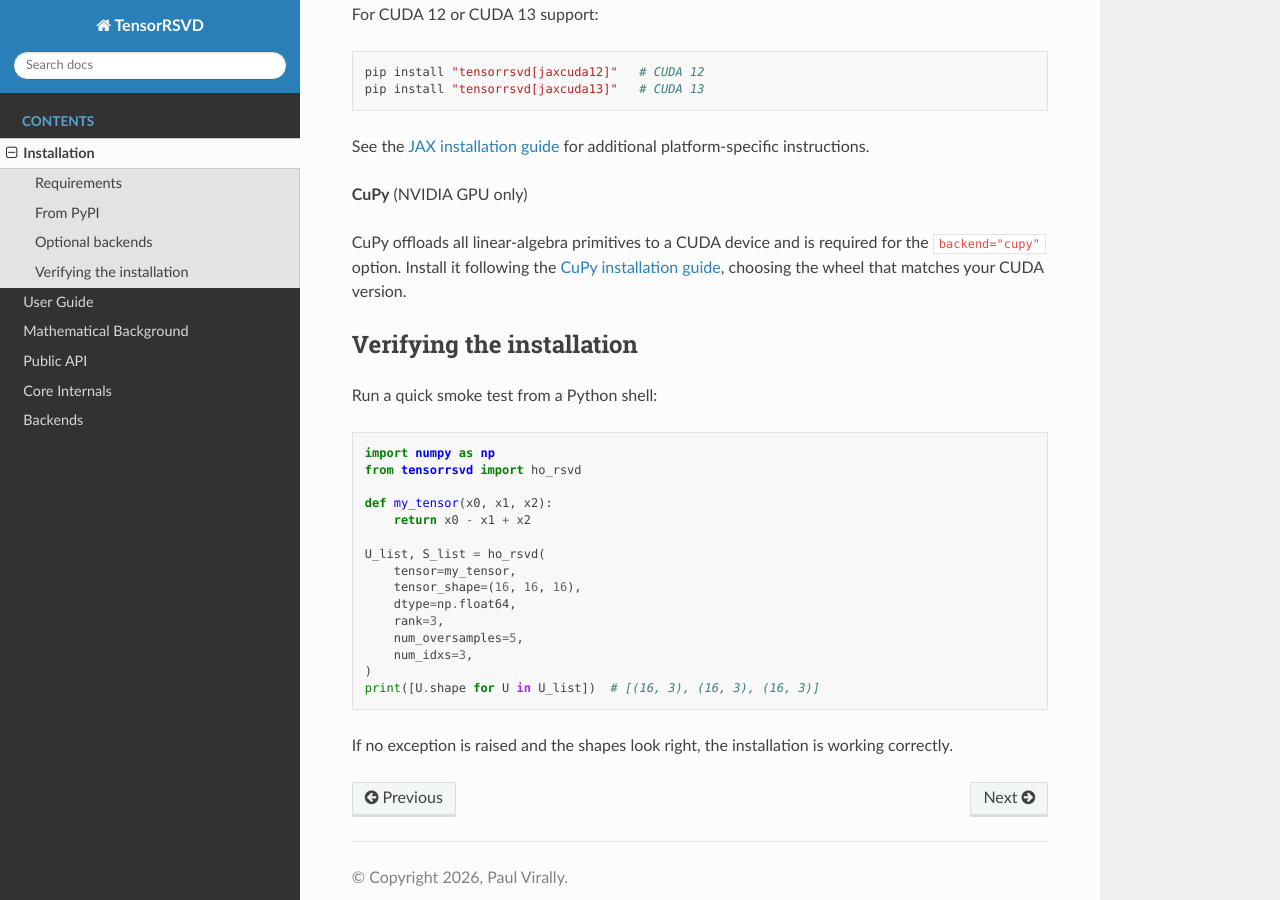
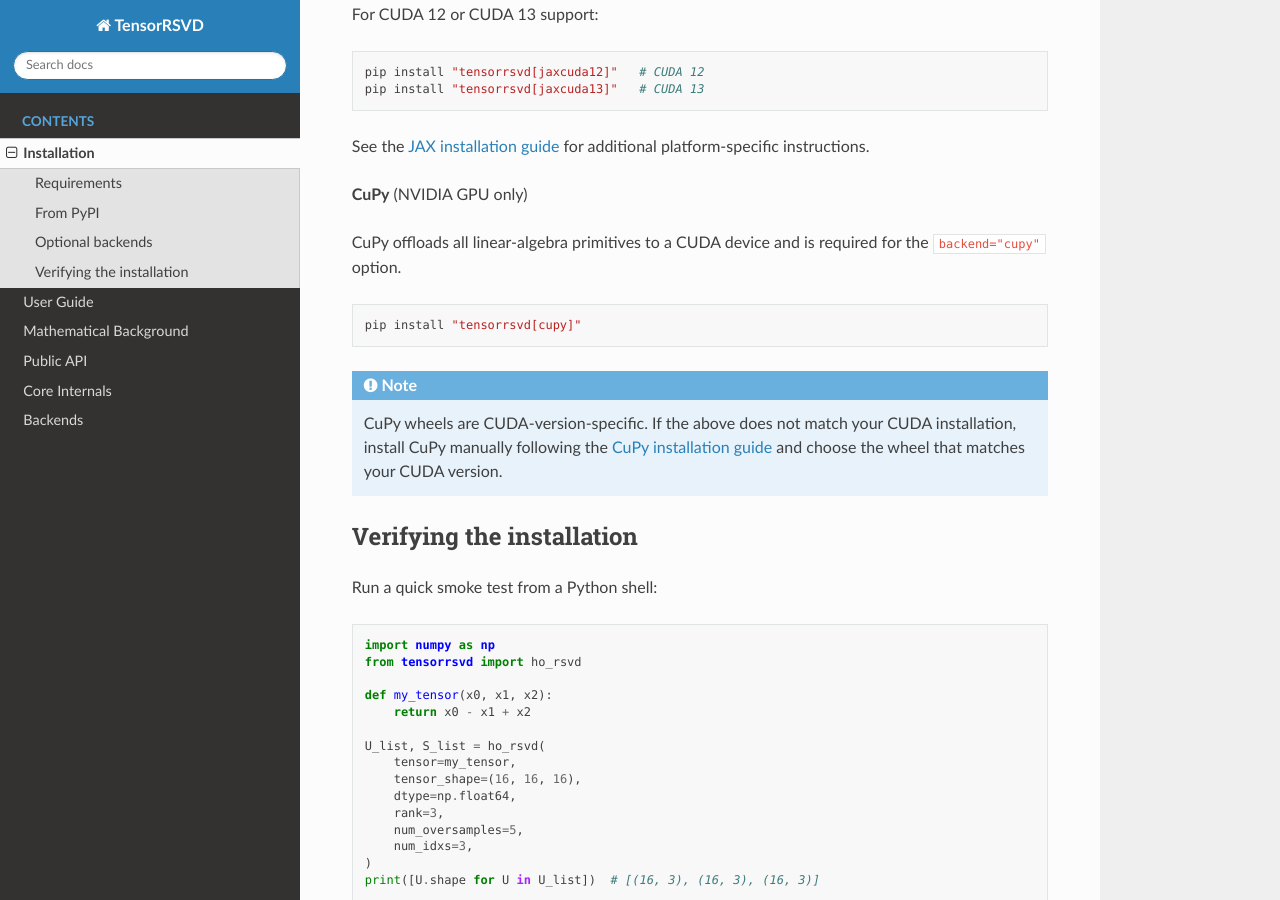
Before and after one commit to PaulVirally/TensorRSVD, a Sphinx documentation site: the page built from docs/source/installation.rst, in a window 1280 px wide and 900 px high, scrolled down 772 px. Built offline with Sphinx 7.4.7 and the Read the Docs theme 3.1.0, drawn with Linux system fonts in a browser that asks for light colours.

Commit message:
License and better install instructions

```diff
--- a/docs/source/installation.rst
+++ b/docs/source/installation.rst
@@ -45,9 +45,18 @@ for additional platform-specific instructions.
 **CuPy** (NVIDIA GPU only)
 
 CuPy offloads all linear-algebra primitives to a CUDA device and is required
-for the ``backend="cupy"`` option. Install it following the
-`CuPy installation guide <https://docs.cupy.dev/en/stable/install.html>`_,
-choosing the wheel that matches your CUDA version.
+for the ``backend="cupy"`` option.
+
+.. code-block:: bash
+
+   pip install "tensorrsvd[cupy]"
+
+.. note::
+
+   CuPy wheels are CUDA-version-specific. If the above does not match your
+   CUDA installation, install CuPy manually following the
+   `CuPy installation guide <https://docs.cupy.dev/en/stable/install.html>`_
+   and choose the wheel that matches your CUDA version.
 
 Verifying the installation
 --------------------------
--- a/pyproject.toml
+++ b/pyproject.toml
@@ -12,6 +12,7 @@ keywords = ["tensor", "tucker", "randomized svd", "hosvd", "scientific computing
 classifiers = [
     "Development Status :: 3 - Alpha",
     "Intended Audience :: Science/Research",
+    "License :: OSI Approved :: MIT License",
     "Programming Language :: Python :: 3",
     "Programming Language :: Python :: 3.14",
     "Topic :: Scientific/Engineering :: Mathematics",
@@ -36,6 +37,7 @@ build-backend = "uv_build"
 jax = ["jax>=0.9.0.1"]
 jaxcuda12 = ["jax[cuda12]>=0.9.0.1"]
 jaxcuda13 = ["jax[cuda13]>=0.9.0.1"]
+cupy = ["cupy>=12.0.0"]
 
 [dependency-groups]
 dev = [
```
Also changed, not shown: README.md (+4 -2 lines), 1 other file.
